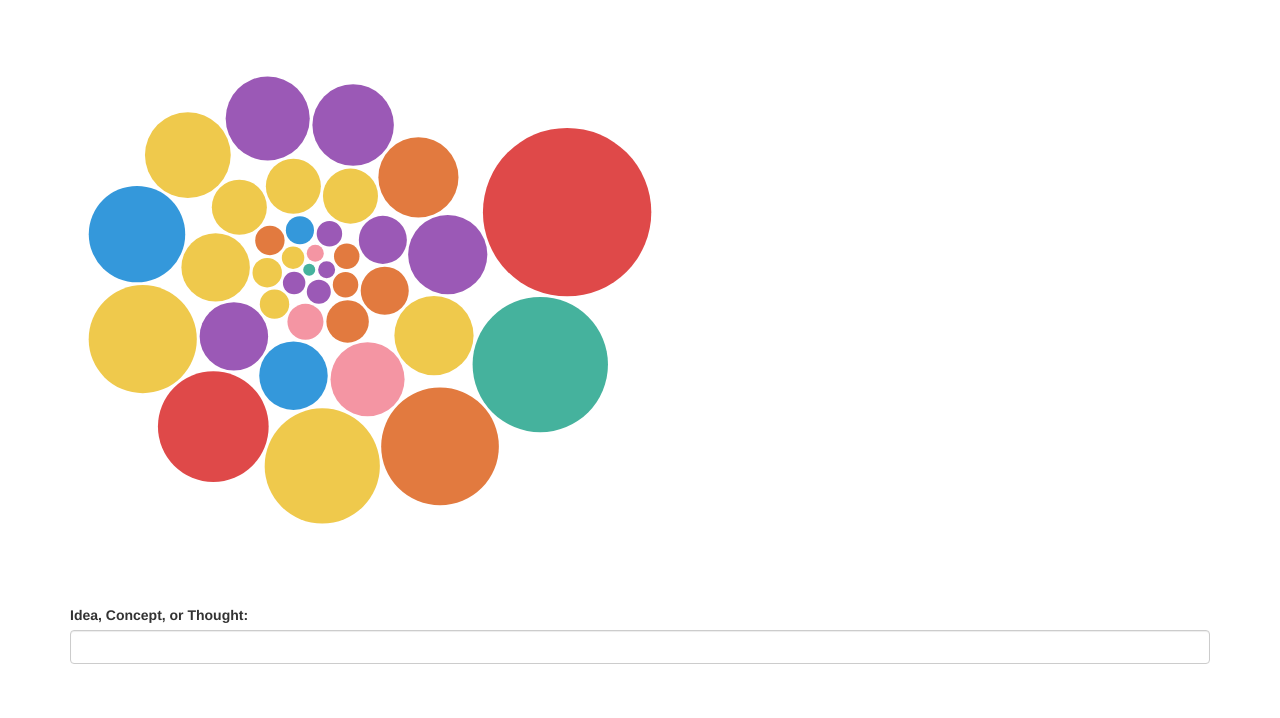
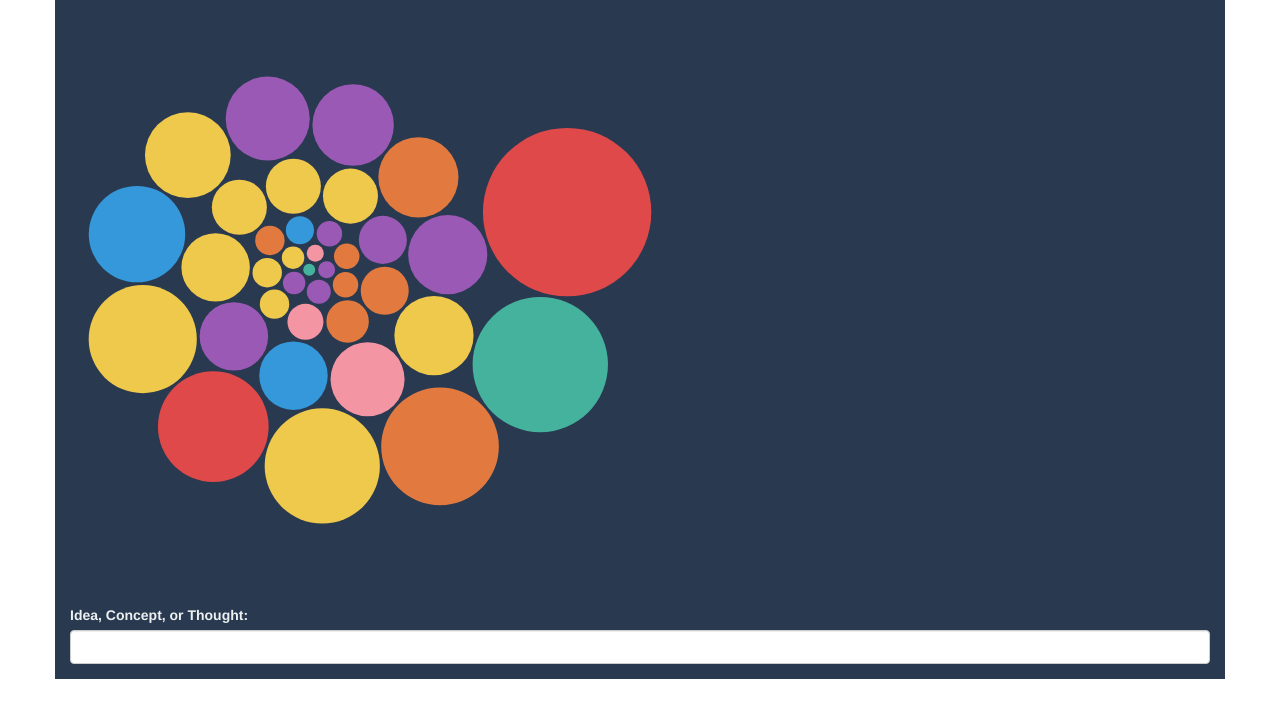
Before and after one commit to jabsquared/ideabox, a website: page client/index.html in a window 1280 px wide. Drawn offline with nearby package versions, Linux system fonts and the light colour scheme.

Commit message:
minor style changes

```diff
--- a/client/css/style.css
+++ b/client/css/style.css
@@ -1,6 +1,6 @@
-body {
+body .container{
   font-family: "HelveticaNeue-Light", "Helvetica Neue Light", "Helvetica Neue", "Roboto Light", "Segoe UI Web Light", "Segoe UI Light", "Segoe UI Web Regular", "Segoe UI", Helvetica, Arial, sans-serif;
-  margin: 1em;
+  /*margin: 1em;*/
   background: #293950;
   color: #ecf0f0;
 }
```
Also changed, not shown: client/index.html (indentation only).
